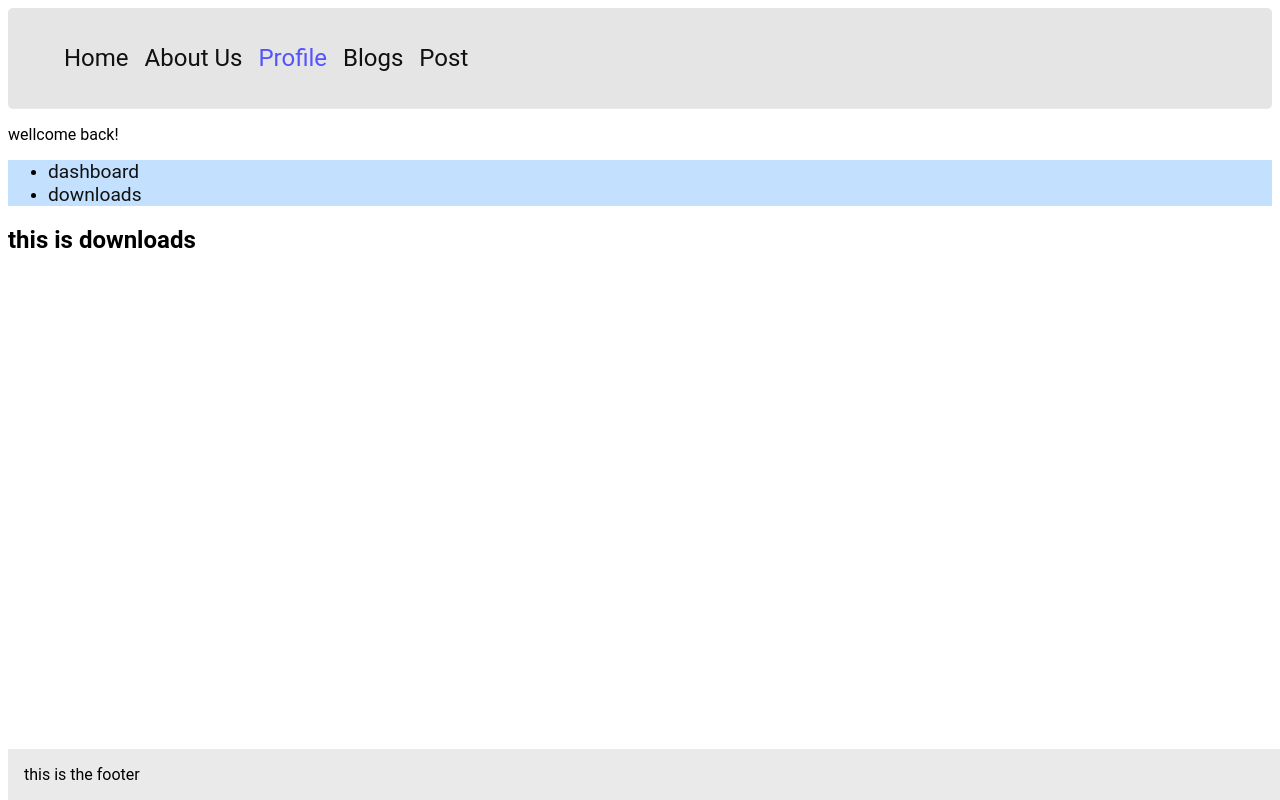
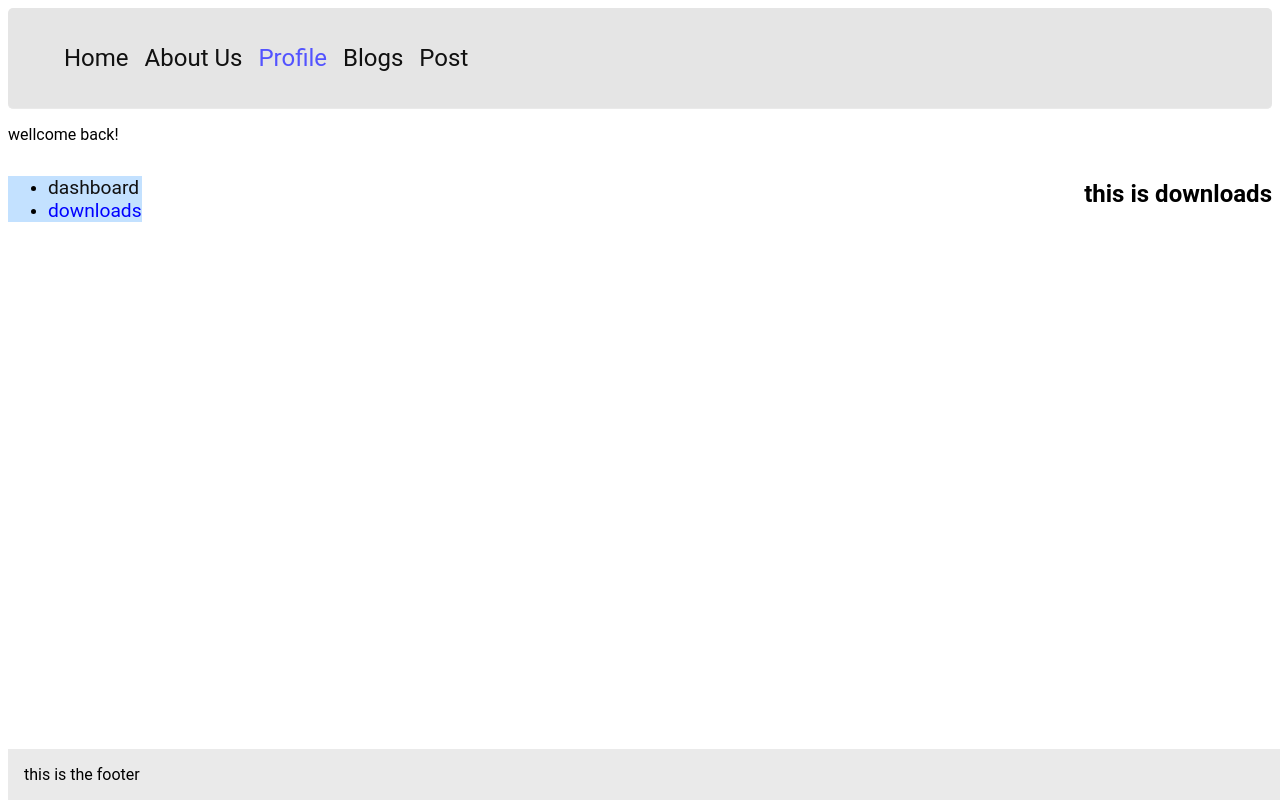
Before and after one commit to hosseinrmt/SPA-layout, a React (Create React App) app: page /profile/downloads in a window 1280 px wide. Built offline with nearby package versions, Linux system fonts and the light colour scheme.

Commit message:
Add some syle to sidebar

```diff
--- a/src/App.css
+++ b/src/App.css
@@ -52,3 +52,12 @@ a {
 .aside {
     background-color: rgb(195, 225, 255) !important;
 }
+
+.activeTab {
+    color: blue;
+}
+
+.sideBar {
+    display: flex;
+    justify-content: space-between;
+}
--- a/src/components/SideBar.js
+++ b/src/components/SideBar.js
@@ -1,14 +1,18 @@
-import { Link } from "react-router-dom";
+import { NavLink } from "react-router-dom";
 
 const SideBar = () => {
   return (
     <aside>
       <ul className="aside">
         <li>
-          <Link to="/profile/dashboard"> dashboard </Link>
+          <NavLink activeClassName="activeTab" to="/profile/dashboard">
+            dashboard
+          </NavLink>
         </li>
         <li>
-          <Link to="/profile/downloads"> downloads </Link>
+          <NavLink activeClassName="activeTab" to="/profile/downloads">
+            downloads
+          </NavLink>
         </li>
       </ul>
     </aside>
--- a/src/pages/ProfilePage.js
+++ b/src/pages/ProfilePage.js
@@ -7,9 +7,11 @@ const Profile = (props) => {
   return (
     <>
       <p>wellcome back!</p>
-      <SideBar />
-      <Route path="/profile/dashboard" component={Dashboard} />
-      <Route path="/profile/downloads" component={Downloads} />
+      <div className="sideBar">
+        <SideBar />
+        <Route path="/profile/dashboard" component={Dashboard} />
+        <Route path="/profile/downloads" component={Downloads} />
+      </div>
     </>
   );
 };
```
